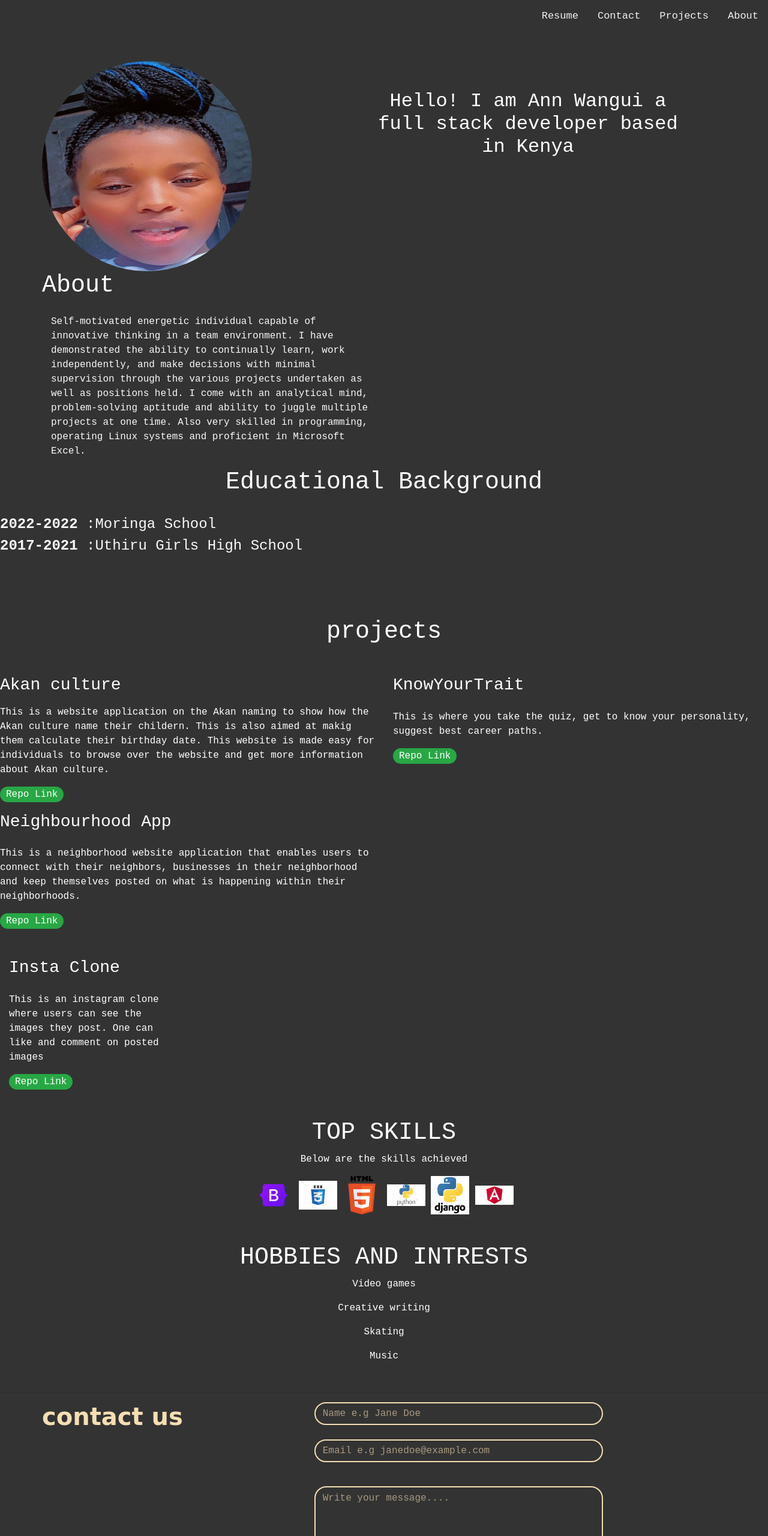
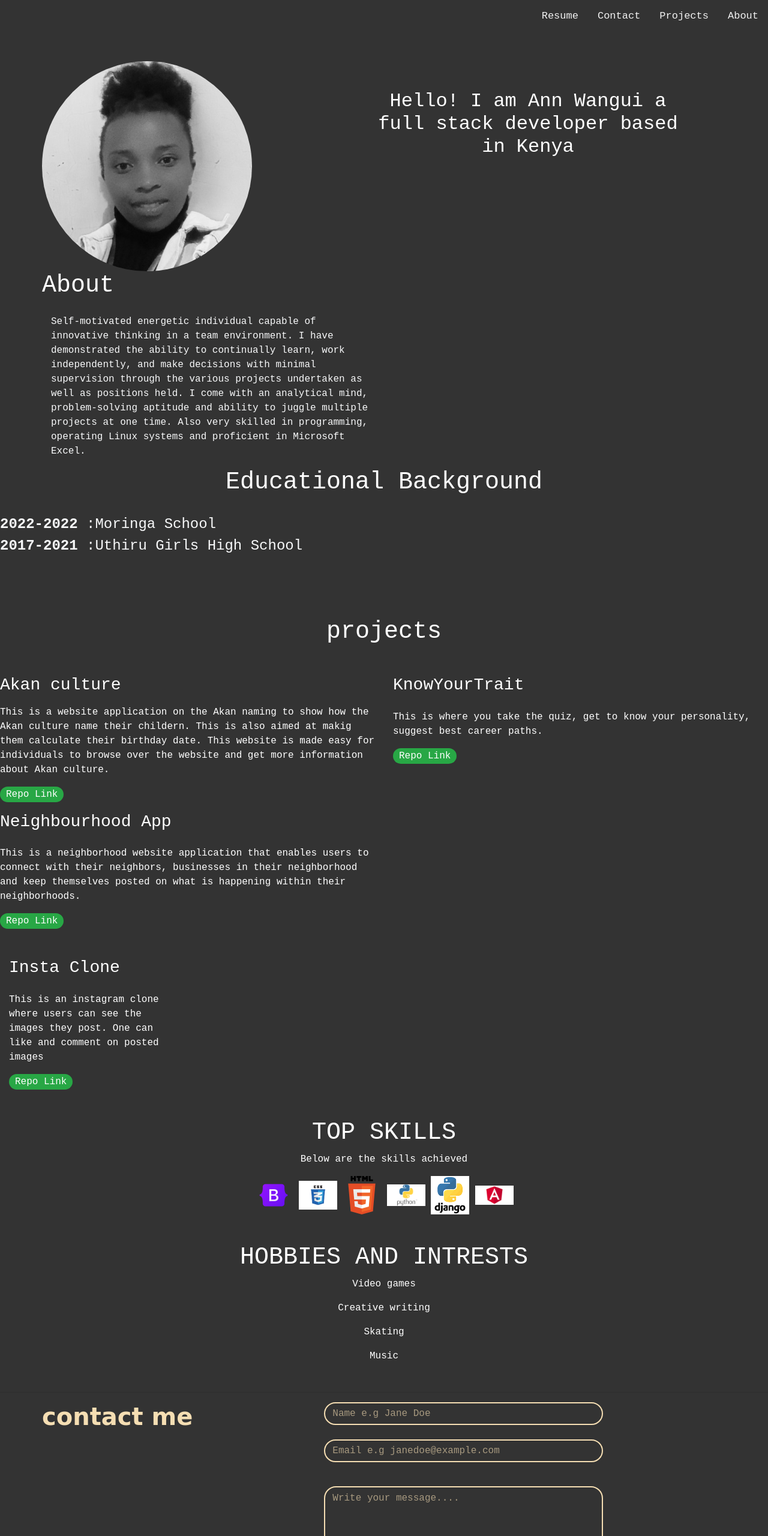
Before and after one commit to ann-wangui/PORTFOLIO, a plain HTML site: page index.html in a window 1280 px wide. Shown: the top 2560 px of the page at 60% size. Drawn offline with nearby package versions, Linux system fonts and the light colour scheme; files whose address does not match are found by name.

Commit message:
add all changes

```diff
--- a/index.html
+++ b/index.html
@@ -15,13 +15,13 @@
         <a href="#about">About</a>
         <a href="#projects">Projects</a>
         <a href="#contact">Contact</a>
-        <a class="nav-link" href="assets/RESUME (1).pdf" download>Resume</a>
+        <a class="nav-link" href="assets/ANN WANGUI.pdf" download>Resume</a>
      </div>
 
     <div class="container">
         <div class="row mt-5">
             <div class="row col-md-6">
-                <img src="assets/IMG_20220901_124210.jpg" class="img1" alt="">
+                <img src="assets/1667467499011.jpeg" class="img1" alt="">
             </div>
             <div class="row col-md-6">
                 <div class="intro text-white text-center mt-5 fs-1 fw-bolder opacity-50">
@@ -153,7 +153,7 @@ proficient in Microsoft Excel.</p>
             <hr>
             <div class="container">
               <div class="row">
-                <h1 class="contact-heading">contact us&nbsp; <i class="fas fa-phone"></i></h1>
+                <h1 class="contact-heading">contact me&nbsp; <i class="fas fa-phone"></i></h1>
                 <div class="col-md-2"></div>
                 <div class="col">
                   <form class="contact-form">
```
Also changed, not shown: assets/1667467499011.jpeg (added), assets/IMG_20220901_124210.jpg (deleted), 1 other file.
